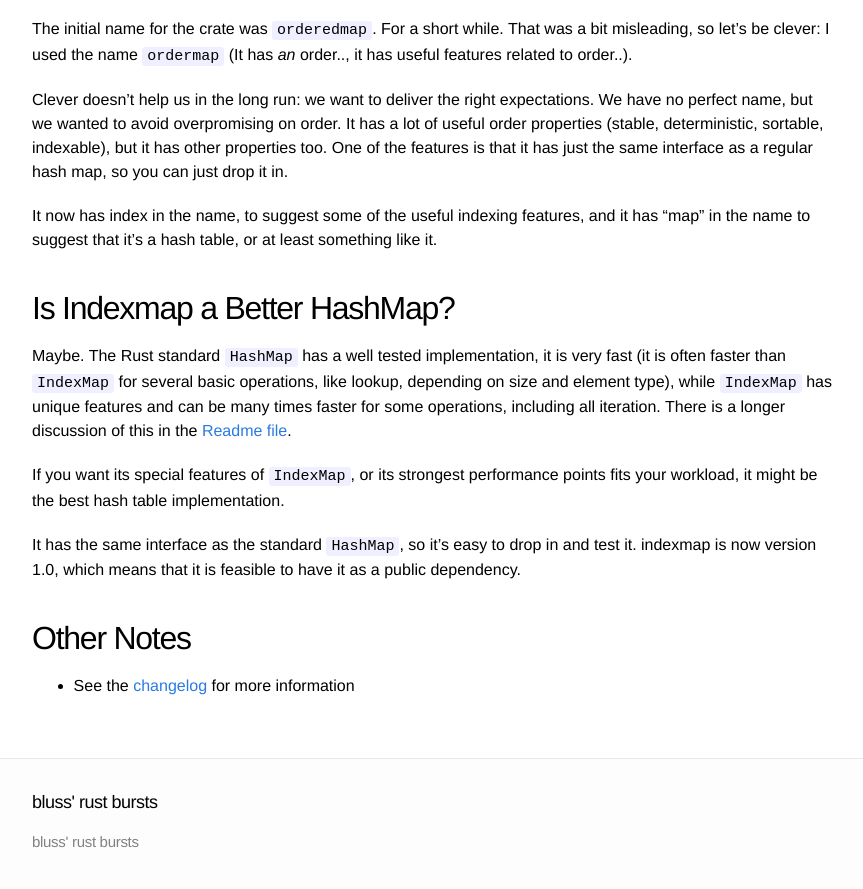
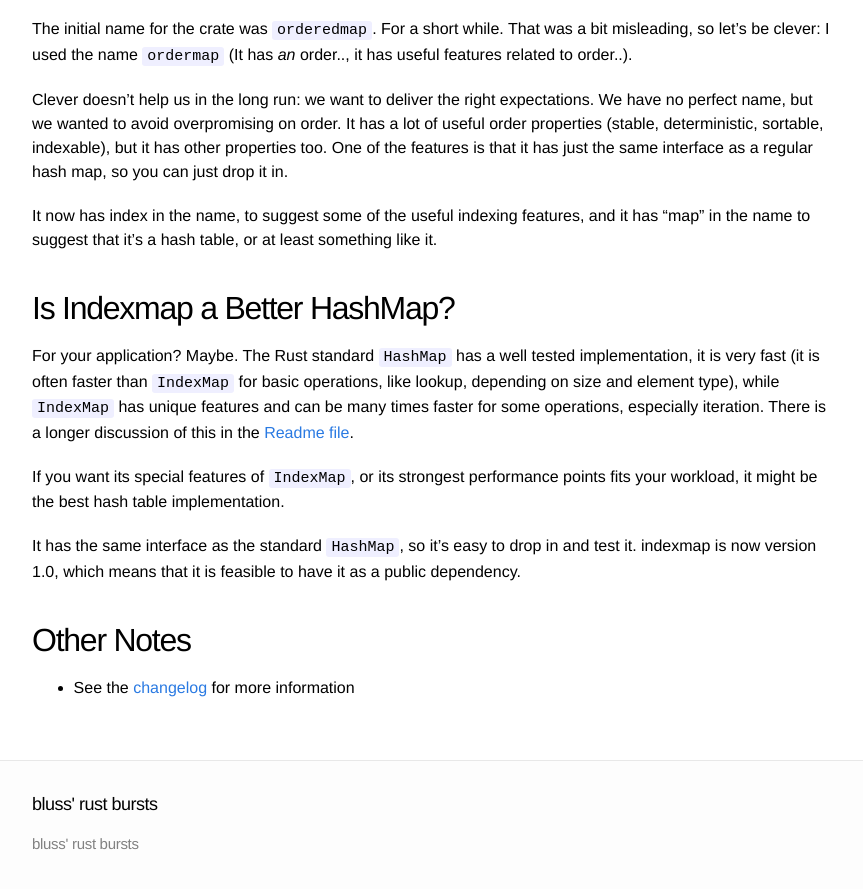
Before and after one commit to bluss/bluss.github.io, a Jekyll site: the page built from _posts/2018-03-11-the-crate-formerly-known-as-ordermap-tm.markdown, in a window 1280 px wide and 900 px high, scrolled down 1481 px. Shown: the top 889 px of the window, without its empty margins (208-1071 px from the left). Built offline with Jekyll 4.4.1, drawn with Linux system fonts in a browser that asks for light colours.

Commit message:
indexmap: language fixes

```diff
--- a/_posts/2018-03-11-the-crate-formerly-known-as-ordermap-tm.markdown
+++ b/_posts/2018-03-11-the-crate-formerly-known-as-ordermap-tm.markdown
@@ -88,11 +88,12 @@
 
 ## Is Indexmap a Better HashMap?
 
-Maybe. The Rust standard `HashMap` has a well tested implementation, it is very
-fast (it is often faster than `IndexMap` for several basic operations, like
-lookup, depending on size and element type), while `IndexMap` has unique
-features and can be many times faster for some operations, including all
-iteration. There is a longer discussion of this in the [Readme file][perf].
+For your application? Maybe. The Rust standard `HashMap` has a well tested
+implementation, it is very fast (it is often faster than `IndexMap` for basic
+operations, like lookup, depending on size and element type), while
+`IndexMap` has unique features and can be many times faster for some
+operations, especially iteration. There is a longer discussion of this in
+the [Readme file][perf].
 
 If you want its special features of `IndexMap`, or its strongest performance
 points fits your workload, it might be the best hash table implementation.
```
